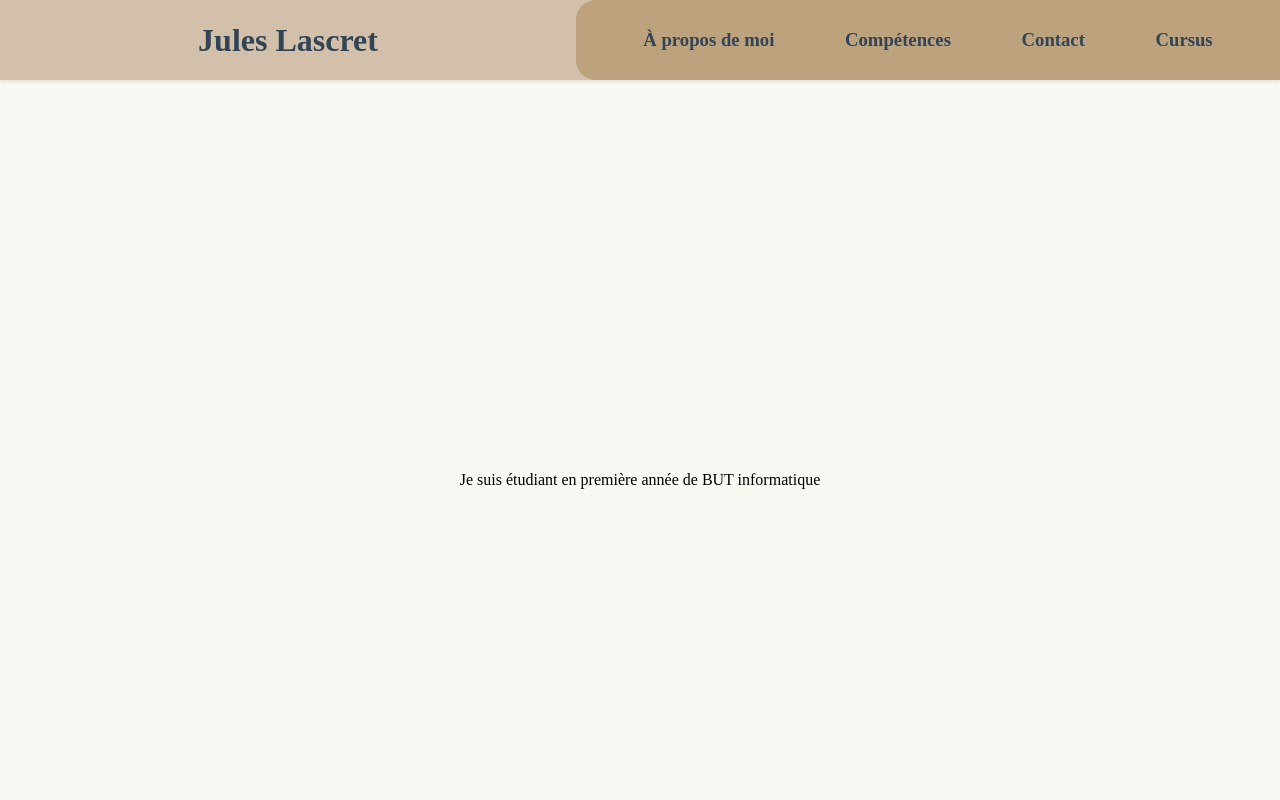
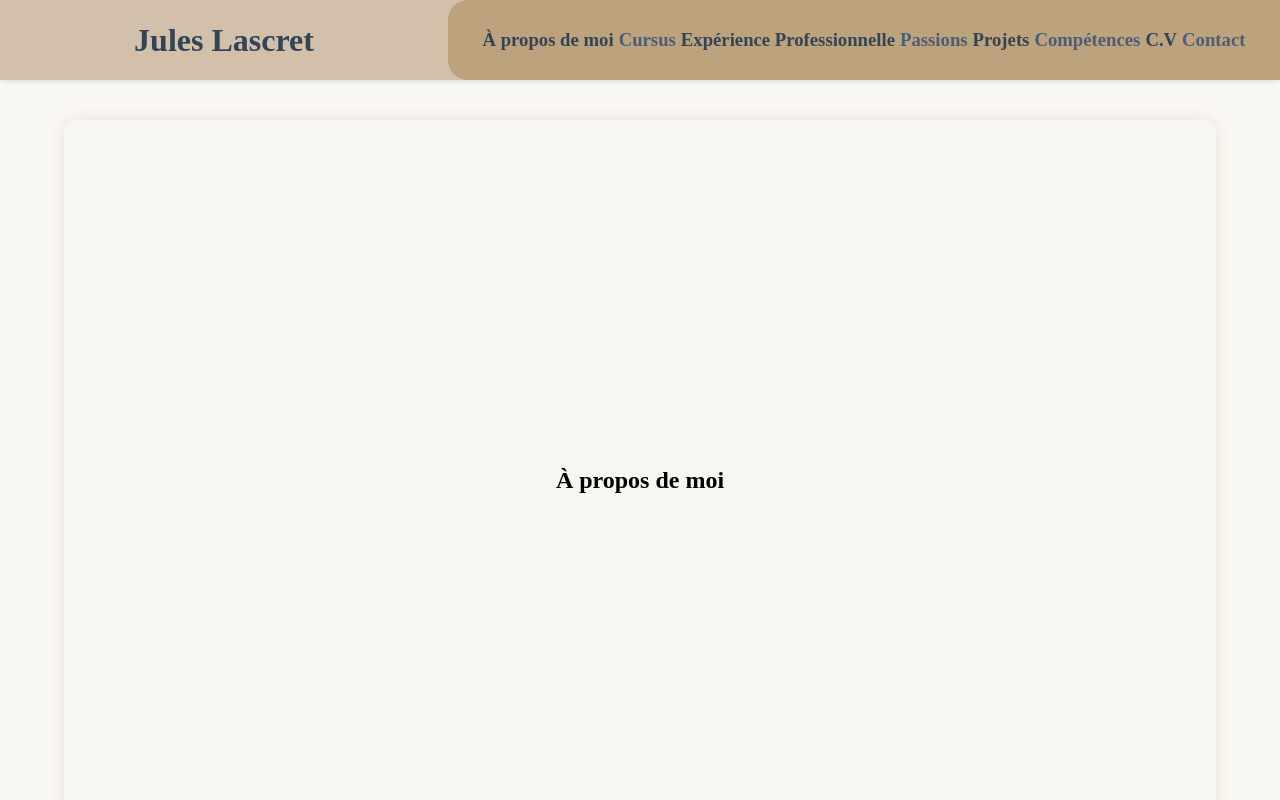
Before and after one commit to juleslascret/juleslascret.github.io, a plain HTML site: page index.html in a window 1280 px wide. Shown: the top 800 px of the page. Drawn offline with Linux system fonts and the light colour scheme.

Commit message:
added links and sections

```diff
--- a/index.css
+++ b/index.css
@@ -1,5 +1,3 @@
-/* Global */
-
 * {
     box-sizing: border-box;
     margin: 0;
@@ -23,8 +21,21 @@
     font-weight: 400;
 }
 
-body::-webkit-scrollbar {
-    width: 0;
+::-webkit-scrollbar {
+    width: 8px;
+}
+
+::-webkit-scrollbar-track {
+    background: #d2c0aa;
+}
+
+::-webkit-scrollbar-thumb {
+    background: #4c5d78;
+    border-radius: 1px;
+}
+
+::-webkit-scrollbar-thumb:hover {
+    background: #334455;
 }
 
 body {
@@ -48,7 +59,7 @@ header {
     display: flex;
     height: 100%;
     justify-content: center;
-    width: 45%;
+    width: 35%;
 }
 
 .headerTitle {
@@ -64,7 +75,11 @@ nav {
     height: 100%;
     justify-content: space-around;
     padding: 0 2.5%;
-    width: 55%;
+    width: 65%;
+}
+
+a {
+    text-decoration: none;
 }
 
 .navText {
@@ -72,7 +87,12 @@ nav {
     text-align: center;
 }
 
-.navText:hover {
+.navText2 {
+    color: #4c5d78;
+    text-align: center;
+}
+
+.navText:hover, .navText2:hover {
     text-decoration: underline;
 }
 
@@ -82,3 +102,21 @@ article {
     justify-content: center;
     height: 100vh;
 }
+
+.sectionArticle2 {
+    background-color: #e7e0ce;
+    box-shadow:
+            0 8px 8px rgba(240, 236, 224, 0.8),
+            0 -8px 8px rgba(240, 236, 224, 0.8);
+}
+
+#aboutContent {
+    align-items: center;
+    background-color: #f8f6f0;
+    border-radius: 12px;
+    box-shadow: 0 0 15px rgba(220, 218, 212, 0.75);
+    display: flex;
+    height: 90%;
+    justify-content: center;
+    width: 90%;
+}
--- a/index.html
+++ b/index.html
@@ -15,15 +15,42 @@
                 <h1 class="headerTitle">Jules Lascret</h1>
             </div>
             <nav>
-                <h3 class="navText">À propos de moi</h3>
-                <h3 class="navText">Compétences</h3>
-                <h3 class="navText">Contact</h3>
-                <h3 class="navText">Cursus</h3>
+                <a href="#aboutContent"><h3 class="navText">À propos de moi</h3></a>
+                <h3 class="navText2">Cursus</h3>
+                <h3 class="navText">Expérience Professionnelle</h3>
+                <h3 class="navText2">Passions</h3>
+                <h3 class="navText">Projets</h3>
+                <h3 class="navText2">Compétences</h3>
+                <h3 class="navText">C.V</h3>
+                <h3 class="navText2">Contact</h3>
             </nav>
         </header>
         <section>
-            <article>
-                Je suis étudiant en première année de BUT informatique
+            <article class="sectionArticle">
+                <div id="aboutContent">
+                    <h2>À propos de moi</h2>
+                </div>
+            </article>
+            <article class="sectionArticle2">
+                <h2>Cursus</h2>
+            </article>
+            <article class="sectionArticle">
+                <h2>Expérience Professionnelle</h2>
+            </article>
+            <article class="sectionArticle2">
+                <h2>Passions</h2>
+            </article>
+            <article class="sectionArticle">
+                <h2>Projets</h2>
+            </article>
+            <article class="sectionArticle2">
+                <h2>Compétences</h2>
+            </article>
+            <article class="sectionArticle">
+                <h2>C.V</h2>
+            </article>
+            <article class="sectionArticle2">
+                <h2>Contact</h2>
             </article>
         </section>
     </body>
```
